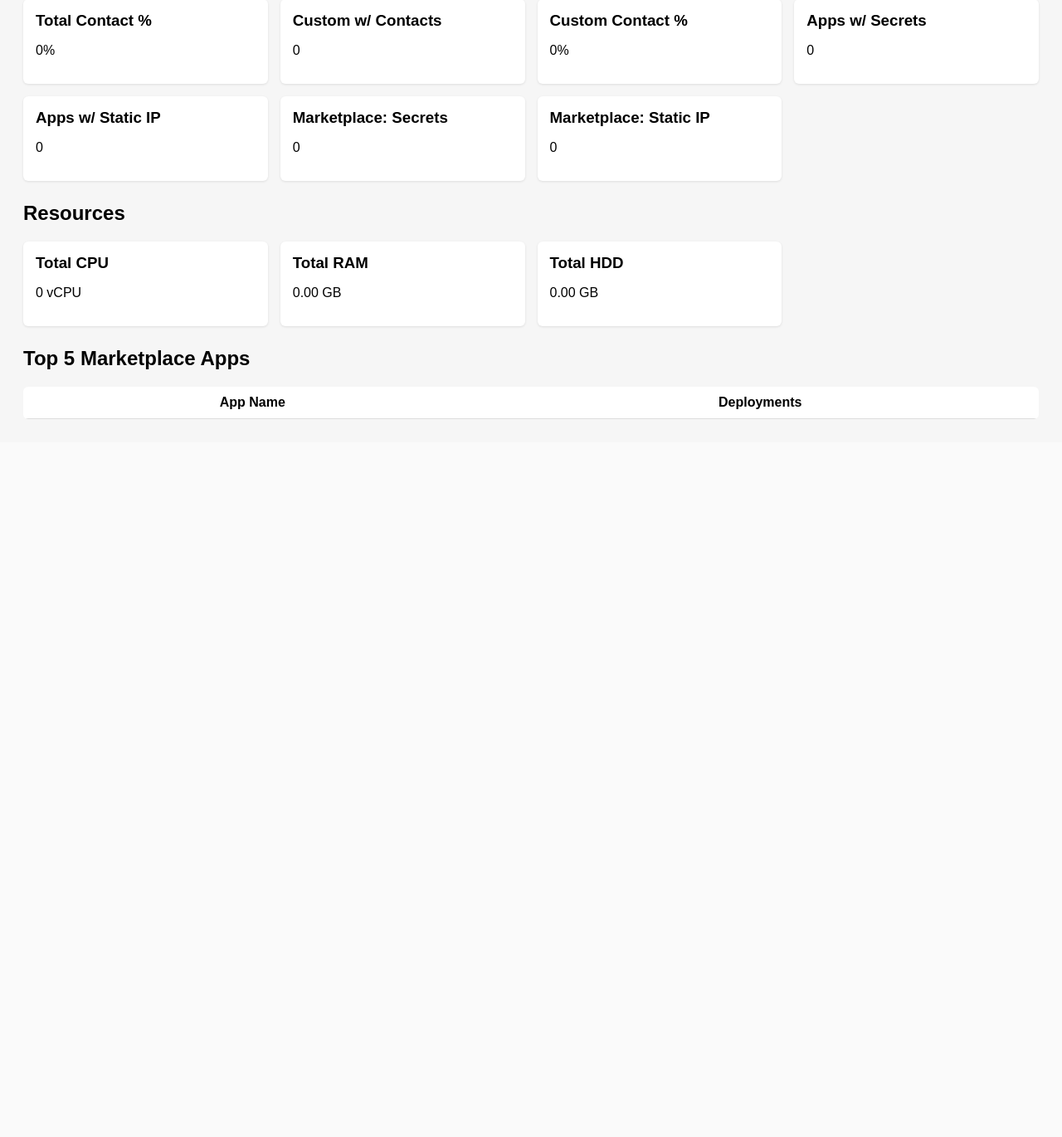
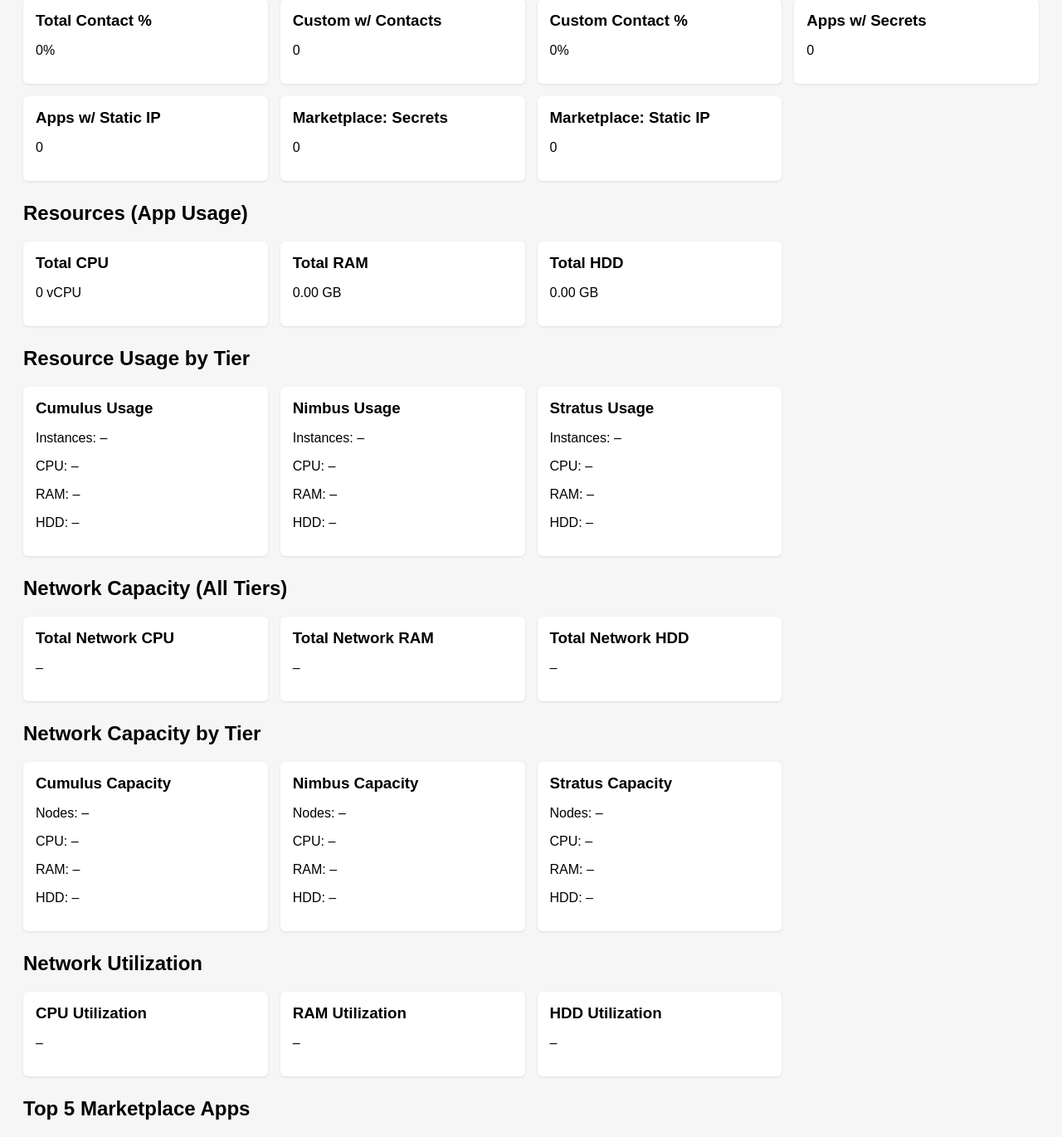
Before and after one commit to Kyuubi2709/fluxcloud-revenue-dashboard, a Flask app: page / in a window 1280 px wide. Shown: the part 516-1886 px from the top of the page at 83% size. Before the commit the page ends 1021 px from the top, so only its background shows below. Run offline with Flask 3, Linux system fonts and the light colour scheme; the visitor is signed in with stand-in values (Sample User, id 1); data that the repository does not hold is empty.

Commit message:
Update index.html

```diff
--- a/templates/index.html
+++ b/templates/index.html
@@ -121,8 +121,8 @@
 
     </div>
 
-    <!-- RESOURCES -->
-    <h2>Resources</h2>
+    <!-- RESOURCES (APP USAGE) -->
+    <h2>Resources (App Usage)</h2>
 
     <div class="stat-grid">
 
@@ -143,6 +143,104 @@
 
     </div>
 
+    <!-- RESOURCE USAGE BY TIER -->
+    <h2>Resource Usage by Tier</h2>
+
+    <div class="stat-grid">
+        <div class="stat-box">
+            <h3>Cumulus Usage</h3>
+            <p>Instances: <span id="tier-cumulus-instances">–</span></p>
+            <p>CPU: <span id="tier-cumulus-cpu">–</span></p>
+            <p>RAM: <span id="tier-cumulus-ram">–</span></p>
+            <p>HDD: <span id="tier-cumulus-hdd">–</span></p>
+        </div>
+
+        <div class="stat-box">
+            <h3>Nimbus Usage</h3>
+            <p>Instances: <span id="tier-nimbus-instances">–</span></p>
+            <p>CPU: <span id="tier-nimbus-cpu">–</span></p>
+            <p>RAM: <span id="tier-nimbus-ram">–</span></p>
+            <p>HDD: <span id="tier-nimbus-hdd">–</span></p>
+        </div>
+
+        <div class="stat-box">
+            <h3>Stratus Usage</h3>
+            <p>Instances: <span id="tier-stratus-instances">–</span></p>
+            <p>CPU: <span id="tier-stratus-cpu">–</span></p>
+            <p>RAM: <span id="tier-stratus-ram">–</span></p>
+            <p>HDD: <span id="tier-stratus-hdd">–</span></p>
+        </div>
+    </div>
+
+    <!-- NETWORK CAPACITY (ALL TIERS) -->
+    <h2>Network Capacity (All Tiers)</h2>
+
+    <div class="stat-grid">
+        <div class="stat-box">
+            <h3>Total Network CPU</h3>
+            <p id="network-total-cpu">–</p>
+        </div>
+
+        <div class="stat-box">
+            <h3>Total Network RAM</h3>
+            <p id="network-total-ram">–</p>
+        </div>
+
+        <div class="stat-box">
+            <h3>Total Network HDD</h3>
+            <p id="network-total-hdd">–</p>
+        </div>
+    </div>
+
+    <!-- NETWORK CAPACITY BY TIER -->
+    <h2>Network Capacity by Tier</h2>
+
+    <div class="stat-grid">
+        <div class="stat-box">
+            <h3>Cumulus Capacity</h3>
+            <p>Nodes: <span id="network-cumulus-nodes">–</span></p>
+            <p>CPU: <span id="network-cumulus-cpu">–</span></p>
+            <p>RAM: <span id="network-cumulus-ram">–</span></p>
+            <p>HDD: <span id="network-cumulus-hdd">–</span></p>
+        </div>
+
+        <div class="stat-box">
+            <h3>Nimbus Capacity</h3>
+            <p>Nodes: <span id="network-nimbus-nodes">–</span></p>
+            <p>CPU: <span id="network-nimbus-cpu">–</span></p>
+            <p>RAM: <span id="network-nimbus-ram">–</span></p>
+            <p>HDD: <span id="network-nimbus-hdd">–</span></p>
+        </div>
+
+        <div class="stat-box">
+            <h3>Stratus Capacity</h3>
+            <p>Nodes: <span id="network-stratus-nodes">–</span></p>
+            <p>CPU: <span id="network-stratus-cpu">–</span></p>
+            <p>RAM: <span id="network-stratus-ram">–</span></p>
+            <p>HDD: <span id="network-stratus-hdd">–</span></p>
+        </div>
+    </div>
+
+    <!-- NETWORK UTILIZATION -->
+    <h2>Network Utilization</h2>
+
+    <div class="stat-grid">
+        <div class="stat-box">
+            <h3>CPU Utilization</h3>
+            <p id="cpu-util-pct">–</p>
+        </div>
+
+        <div class="stat-box">
+            <h3>RAM Utilization</h3>
+            <p id="ram-util-pct">–</p>
+        </div>
+
+        <div class="stat-box">
+            <h3>HDD Utilization</h3>
+            <p id="hdd-util-pct">–</p>
+        </div>
+    </div>
+
     <!-- TOP 5 -->
     <h2>Top 5 Marketplace Apps</h2>
 
```
